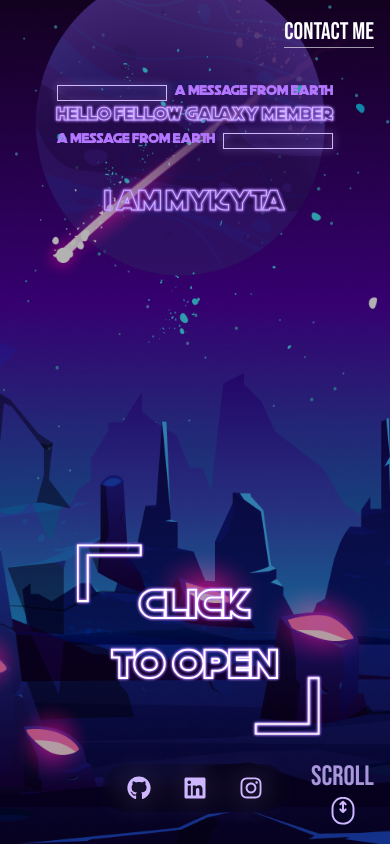
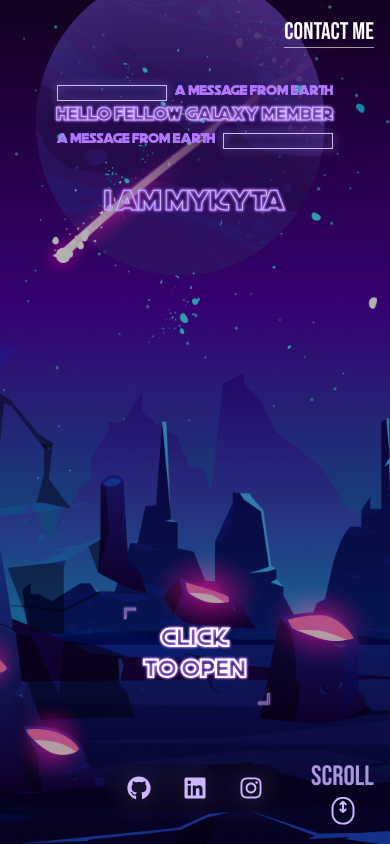
Before and after one commit to ZozuliaMykyta/portfolio, a React (Vite) app: page / in a window 390 px wide. Built offline with nearby package versions, Linux system fonts and the light colour scheme.

Commit message:
fix: enhance layout and responsiveness of ClickToOpenButton component

```diff
--- a/src/components/ClickToOpenButton.tsx
+++ b/src/components/ClickToOpenButton.tsx
@@ -8,8 +8,10 @@ const ClickToOpenButton: React.FC = () => {
   return (
     <motion.div
       className={`absolute left-[50%] -translate-x-[50%] ${
-        opened ? "bottom-[100px]" : "bottom-[150px]"
-      } z-50 cursor-pointer`}
+        opened
+          ? "bottom-[120px] sm:bottom-[180px] lg:bottom-[240px] xl:bottom-[160px]"
+          : "bottom-[160px] sm:bottom-[190px] lg:bottom-[240px] xl:bottom-[220px]"
+      } z-50 cursor-pointer px-4 sm:px-0`}
       initial={{ opacity: 0, y: 50 }}
       animate={{ opacity: 1, y: 0 }}
       transition={{ duration: 1, delay: 0.5 }}
@@ -27,23 +29,23 @@ const ClickToOpenButton: React.FC = () => {
         <motion.img
           src={Arrow}
           alt="Arrow Icon"
-          className="absolute top-[-24px] left-[-28px] purple-shadow"
+          className="absolute top-[-12px] left-[-16px] sm:top-[-16px] sm:left-[-20px] md:top-[-24px] md:left-[-28px] purple-shadow w-3 h-3 sm:w-4 sm:h-4 md:w-6 md:h-6"
           initial={{ opacity: 0 }}
           animate={{
             opacity: 1,
-            x: [0, -8, 0],
-            y: [0, -8, 0],
+            x: [0, -2, 0, -3, 0, -4, 0],
+            y: [0, -2, 0, -3, 0, -4, 0],
           }}
           transition={{
             opacity: { duration: 0.8, delay: 1 },
             x: {
-              duration: 1.5,
+              duration: 5,
               repeat: Infinity,
               ease: "easeInOut",
               delay: 1.5,
             },
             y: {
-              duration: 1.5,
+              duration: 5,
               repeat: Infinity,
               ease: "easeInOut",
               delay: 1.5,
@@ -52,14 +54,14 @@ const ClickToOpenButton: React.FC = () => {
         />
         {opened ? (
           <motion.div
-            className="px-8 py-12 bg-[rgba(0,0,0,0.30)] border-[3px] border-custom-pink"
+            className="px-3 py-3 sm:px-5 sm:py-3 md:px-12 md:py-4 bg-[rgba(0,0,0,0.30)] border-[2px] sm:border-[3px] border-custom-pink max-w-[95vw] sm:max-w-[90vw] md:max-w-[750px] lg:max-w-[900px] w-[75vw] sm:w-[80vw] md:w-[600px] lg:w-[750px]"
             initial={{ opacity: 0, scale: 0.8, y: 20 }}
             animate={{ opacity: 1, scale: 1, y: 0 }}
             exit={{ opacity: 0, scale: 0.8, y: -20 }}
             transition={{ duration: 0.5, ease: "easeOut" }}
           >
             <motion.p
-              className="text-[18px] text-white text-center"
+              className="text-[10px] sm:text-[14px] md:text-[16px] lg:text-[18px] text-white text-center leading-relaxed"
               initial={{ opacity: 0 }}
               animate={{ opacity: 1 }}
               transition={{ duration: 0.6, delay: 0.3, ease: "easeOut" }}
@@ -75,7 +77,7 @@ const ClickToOpenButton: React.FC = () => {
           </motion.div>
         ) : (
           <motion.h3
-            className="text-center text-[39px] font-death-star white-stroke purple-shadow text-transparent"
+            className="text-center text-[24px] sm:text-[32px] md:text-[39px] font-death-star white-stroke purple-shadow text-transparent leading-tight"
             initial={{ opacity: 0, scale: 0.8 }}
             animate={{ opacity: 1, scale: 1 }}
             exit={{ opacity: 0, scale: 0.8 }}
@@ -88,23 +90,23 @@ const ClickToOpenButton: React.FC = () => {
         <motion.img
           src={Arrow}
           alt="Arrow Icon"
-          className="absolute bottom-[-32px] right-[-34px] purple-shadow rotate-180"
+          className="absolute bottom-[-16px] right-[-20px] sm:bottom-[-20px] sm:right-[-24px] md:bottom-[-32px] md:right-[-34px] purple-shadow rotate-180 w-3 h-3 sm:w-4 sm:h-4 md:w-6 md:h-6"
           initial={{ opacity: 0 }}
           animate={{
             opacity: 1,
-            x: [0, -8, 0],
-            y: [0, -8, 0],
+            x: [0, -2, 0, -3, 0, -4, 0],
+            y: [0, -2, 0, -3, 0, -4, 0],
           }}
           transition={{
             opacity: { duration: 0.8, delay: 1 },
             x: {
-              duration: 1.5,
+              duration: 5,
               repeat: Infinity,
               ease: "easeInOut",
               delay: 1.5,
             },
             y: {
-              duration: 1.5,
+              duration: 5,
               repeat: Infinity,
               ease: "easeInOut",
               delay: 1.5,
```
